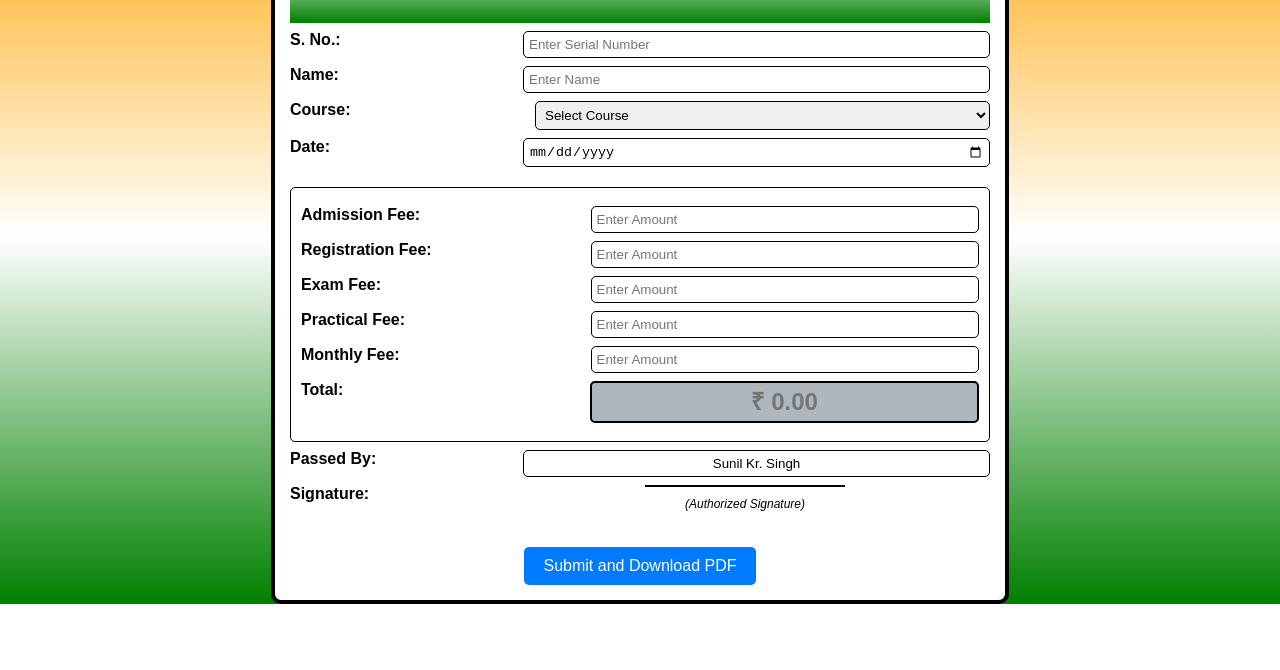
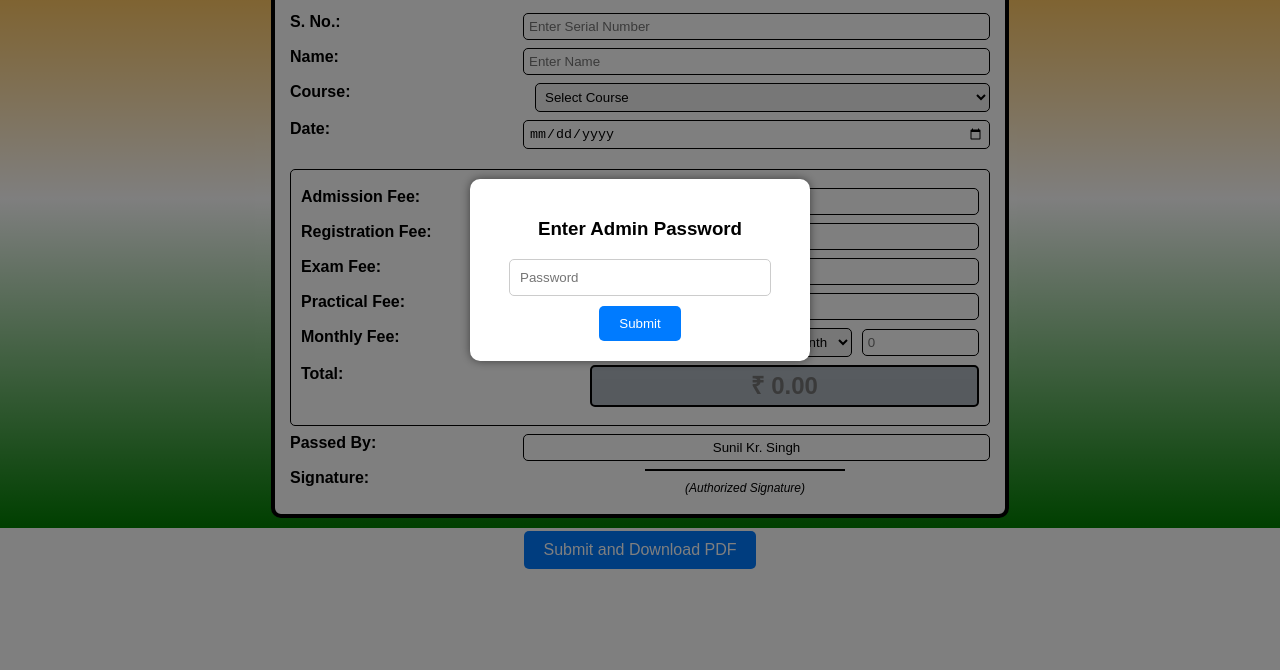
Before and after one commit to AniketSingh726/ComputerSkillAcademy, a plain HTML site: page feeslip.html in a window 1280 px wide. Shown: the part 130-800 px from the top of the page. Drawn offline with Linux system fonts and the light colour scheme.

Commit message:
Update feeslip.html

```diff
--- a/feeslip.html
+++ b/feeslip.html
@@ -8,25 +8,24 @@
     <style>
         body {
             font-family: Arial, sans-serif;
-            margin: 0;
-            padding: 0;
+            margin: 10px;
             background-image: linear-gradient(orange, white, green);
             background-repeat: no-repeat;
         }
         .container {
-            width: 100%;
-            max-width: 700px;
+            width: 700px;
+            height: 600px;
             margin: auto;
             background: #fff;
             padding: 15px;
+            margin-top: 10px;
             border: 4px solid #000;
             border-radius: 10px;
         }
         .header {
             text-align: center;
             font-weight: bold;
-            background-image: linear-gradient(orange, white, green);
-            padding: 10px 0;
+            background-image: linear-gradient(orange,white,green);
         }
         .header img {
             height: 80px;
@@ -80,12 +79,58 @@
             border: 2px solid black;
             background-color: #aeb6be;
         }
-        #passed-by {
+        /* Modal styles */
+        .modal {
+            display: none;
+            position: fixed;
+            top: 0;
+            left: 0;
+            width: 100%;
+            height: 100%;
+            background: rgba(0, 0, 0, 0.5);
+            justify-content: center;
+            align-items: center;
+            z-index: 9999;
+        }
+        .modal-content {
+            background: #fff;
+            padding: 20px;
+            border-radius: 10px;
+            text-align: center;
+            width: 300px;
+            box-shadow: 0 0 10px rgba(0, 0, 0, 0.5);
+        }
+        .modal-content input[type="password"] {
+            width: 80%;
+            padding: 10px;
+            border: 1px solid #ccc;
+            border-radius: 5px;
+            margin-bottom: 10px;
+        }
+        .modal-content button {
+            padding: 10px 20px;
+            background-color: #007bff;
+            color: white;
+            border: none;
+            border-radius: 5px;
+            cursor: pointer;
+        }
+        .modal-content button:hover {
+            background-color: #0056b3;
+        }
+        #passed-by{
             text-align: center;
         }
     </style>
 </head>
 <body>
+    <div class="modal" id="password-modal">
+        <div class="modal-content">
+            <h3>Enter Admin Password</h3>
+            <input type="password" id="admin-password" placeholder="Password">
+            <button onclick="checkPassword()">Submit</button>
+        </div>
+    </div>
 
     <div class="container" id="fee-slip">
         <div class="header">
@@ -121,23 +166,56 @@
         <div class="fees">
             <div class="form-group">
                 <label for="admission-fee">Admission Fee:</label>
-                <input type="number" id="admission-fee" placeholder="Enter Amount" oninput="calculateTotal()">
+                <input type="number" id="admission-fee" placeholder="0" oninput="calculateTotal()">
             </div>
             <div class="form-group">
                 <label for="registration-fee">Registration Fee:</label>
-                <input type="number" id="registration-fee" placeholder="Enter Amount" oninput="calculateTotal()">
+                <input type="number" id="registration-fee" placeholder="0" oninput="calculateTotal()">
             </div>
             <div class="form-group">
                 <label for="exam-fee">Exam Fee:</label>
-                <input type="number" id="exam-fee" placeholder="Enter Amount" oninput="calculateTotal()">
+                <input type="number" id="exam-fee" placeholder="0" oninput="calculateTotal()">
             </div>
             <div class="form-group">
                 <label for="practical">Practical Fee:</label>
-                <input type="number" id="practical" placeholder="Enter Amount" oninput="calculateTotal()">
+                <input type="number" id="practical" placeholder="0" oninput="calculateTotal()">
             </div>
             <div class="form-group">
                 <label for="monthly-fee">Monthly Fee:</label>
-                <input type="number" id="monthly-fee" placeholder="Enter Amount" oninput="calculateTotal()">
+                <div style="display: flex; align-items: center; gap: 10px;">
+                    <select id="month">
+                        <option value="">Select Month</option>
+                        <option value="January">January</option>
+                        <option value="February">February</option>
+                        <option value="March">March</option>
+                        <option value="April">April</option>
+                        <option value="May">May</option>
+                        <option value="June">June</option>
+                        <option value="July">July</option>
+                        <option value="August">August</option>
+                        <option value="September">September</option>
+                        <option value="October">October</option>
+                        <option value="November">November</option>
+                        <option value="December">December</option>
+                    </select>
+                    To
+                    <select id="month">
+                        <option value="">Select Month</option>
+                        <option value="January">January</option>
+                        <option value="February">February</option>
+                        <option value="March">March</option>
+                        <option value="April">April</option>
+                        <option value="May">May</option>
+                        <option value="June">June</option>
+                        <option value="July">July</option>
+                        <option value="August">August</option>
+                        <option value="September">September</option>
+                        <option value="October">October</option>
+                        <option value="November">November</option>
+                        <option value="December">December</option>
+                    </select>
+                    <input type="number" id="monthly-fee" placeholder="0" oninput="calculateTotal()">
+                </div>
             </div>
 
             <div class="form-group">
@@ -157,35 +235,50 @@
             </div>
         </div>
 
+
         <div class="submit-btn">
             <button onclick="generatePDF()">Submit and Download PDF</button>
         </div>
     </div>
 
     <script>
+        const adminPassword = "sunilsingh123"; // Set your admin password here
+
+        // Show the password modal on page load
+        window.onload = () => {
+            document.getElementById('password-modal').style.display = 'flex';
+        };
+
+        function checkPassword() {
+            const enteredPassword = document.getElementById('admin-password').value;
+            if (enteredPassword === adminPassword) {
+                document.getElementById('password-modal').style.display = 'none'; // Hide modal on success
+            } else {
+                alert("Incorrect Password! Access Denied.");
+                document.body.innerHTML = "<h1 style='text-align: center; color: red;'>403 Forbidden</h1>";
+            }
+        }
+
         function calculateTotal() {
             const admissionFee = parseFloat(document.getElementById('admission-fee').value) || 0;
             const registrationFee = parseFloat(document.getElementById('registration-fee').value) || 0;
             const examFee = parseFloat(document.getElementById('exam-fee').value) || 0;
-            const practicalFee = parseFloat(document.getElementById('practical').value) || 0;
+            const practical = parseFloat(document.getElementById('practical').value) || 0;
             const monthlyFee = parseFloat(document.getElementById('monthly-fee').value) || 0;
 
-            const total = admissionFee + registrationFee + examFee + practicalFee + monthlyFee;
+            const total = admissionFee + registrationFee + examFee + practical + monthlyFee;
             document.getElementById('total').value = `₹ ${total.toFixed(2)}`;
         }
 
         function generatePDF() {
             const element = document.getElementById('fee-slip');
-            const fileName = document.getElementById('name').value || 'Fee_Slip';
-
             const options = {
                 margin: 0,
-                filename: `${fileName}.pdf`,
+                filename: `${document.getElementById('name').value || 'Fee_Slip'}.pdf`,
                 image: { type: 'jpeg', quality: 0.98 },
-                html2canvas: { scale: 4 },
-                jsPDF: { unit: 'mm', format: 'a4', orientation: 'landscape' }
+                html2canvas: { scale: 2 },
+                jsPDF: { unit: 'in', format: 'A4', orientation: 'landscape' }
             };
-
             html2pdf().from(element).set(options).save();
         }
     </script>
```
